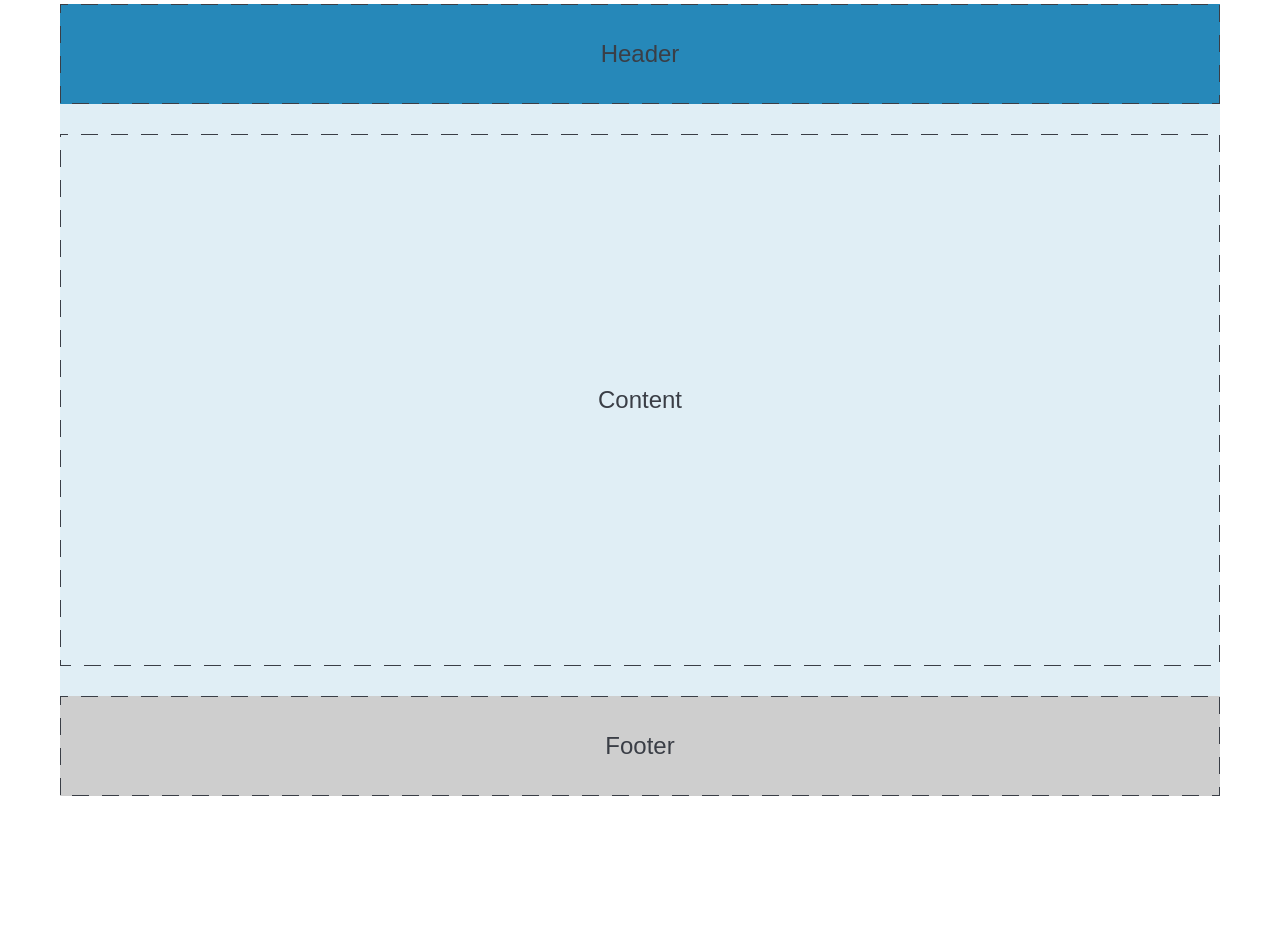
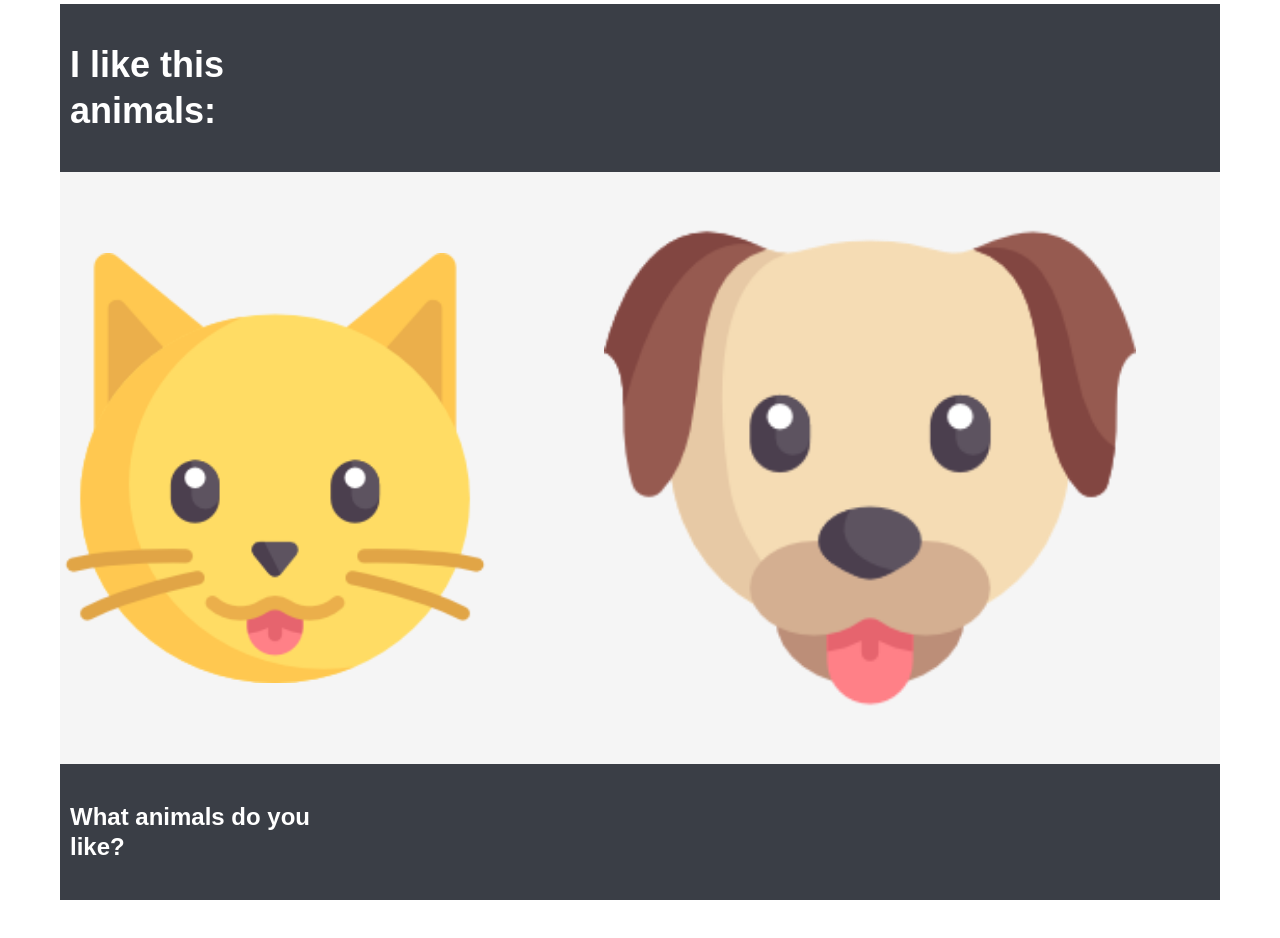
Before and after one commit to AvT778/avt778.github.io, a plain HTML site: page index.html in a window 1280 px wide. Shown: the part 408-1346 px from the top of the page. Before the commit the page ends 1254 px from the top, so only its background shows below. Drawn offline with Linux system fonts and the light colour scheme; files whose address does not match are found by name.

Commit message:
Add files via upload

```diff
--- a/index.html
+++ b/index.html
@@ -1,6 +1,5 @@
 <!DOCTYPE html>
-<html lang="ru">
-  <head>
+<html lang="ru"><head>
   <meta charset="UTF-8">
   <meta content="width=device-width, initial-scale=1.0" name="viewport">
   <meta content="ie=edge" http-equiv="X-UA-Compatible">
@@ -26,8 +25,8 @@
         <span class="grid-select__text">Магазин</span>
       </label>
     </form>
-      <div class="layout layout--landing">
-        <header class="header header--empty">
+    <div class="layout layout--blog">
+      <header class="header">
         <p class="placeholder">Header</p>
         <button class="add-btn" type="button"></button>
         <div class="choose-elem hidden">
@@ -37,9 +36,14 @@
           <button class="choose-elem__btn" data-container="header" data-type="p" type="button">Абзац текста</button>
           <button class="choose-elem__btn" data-container="header" data-type="img" type="button">Изображение</button>
         </div>
-          <div class="header__elements-wrapper"></div>
+        <div class="header__elements-wrapper"><div class="element title">
+      <h1 class="template-content">I like this animals:</h1>
+      <button class="delete-btn" type="button">
+        <span class="visually-hidden">Удалить элемент</span>
+      </button>
+    </div></div>
       </header>
-        <div class="content content-1 content--empty">
+      <div class="content content-1">
         <p class="placeholder">Content</p>
         <button class="add-btn" type="button"></button>
         <div class="choose-elem hidden">
@@ -54,9 +58,14 @@
           <button class="choose-elem__btn" data-container="content-1" data-type="img" type="button">Изображение
           </button>
         </div>
-          <div class="content__elements-wrapper content-1__elements-wrapper"></div>
+        <div class="content__elements-wrapper content-1__elements-wrapper"><div class="element image">
+      <img alt="" class="template-content" src="file:///C:/Users/it%20kvantum/Downloads/project-start/img/cat.png">
+      <button class="delete-btn" type="button">
+        <span class="visually-hidden">Удалить элемент</span>
+      </button>
+    </div></div>
       </div>
-        <div class="content content-2 content--empty">
+      <div class="content content-2">
         <p class="placeholder">Content</p>
         <button class="add-btn" type="button"></button>
         <div class="choose-elem hidden">
@@ -71,7 +80,12 @@
           <button class="choose-elem__btn" data-container="content-2" data-type="img" type="button">Изображение
           </button>
         </div>
-          <div class="content__elements-wrapper content-2__elements-wrapper"></div>
+        <div class="content__elements-wrapper content-2__elements-wrapper"><div class="element image">
+      <img alt="" class="template-content" src="file:///C:/Users/it%20kvantum/Downloads/project-start/img/dog.png">
+      <button class="delete-btn" type="button">
+        <span class="visually-hidden">Удалить элемент</span>
+      </button>
+    </div></div>
       </div>
       <div class="content content-3 content--empty">
         <p class="placeholder">Content</p>
@@ -90,7 +104,7 @@
         </div>
         <div class="content__elements-wrapper content-3__elements-wrapper"></div>
       </div>
-        <footer class="footer footer--empty">
+      <footer class="footer">
         <p class="placeholder">Footer</p>
         <button class="add-btn" type="button"></button>
         <div class="choose-elem hidden">
@@ -100,7 +114,12 @@
           <button class="choose-elem__btn" data-container="footer" data-type="p" type="button">Абзац текста</button>
           <button class="choose-elem__btn" data-container="footer" data-type="img" type="button">Изображение</button>
         </div>
-          <div class="footer__elements-wrapper"></div>
+        <div class="footer__elements-wrapper"><div class="element title">
+      <h3 class="template-content">What animals do you like?</h3>
+      <button class="delete-btn" type="button">
+        <span class="visually-hidden">Удалить элемент</span>
+      </button>
+    </div></div>
       </footer>
     </div>
   </div>
```
Lines whose indentation alone changed are shown as unchanged.
